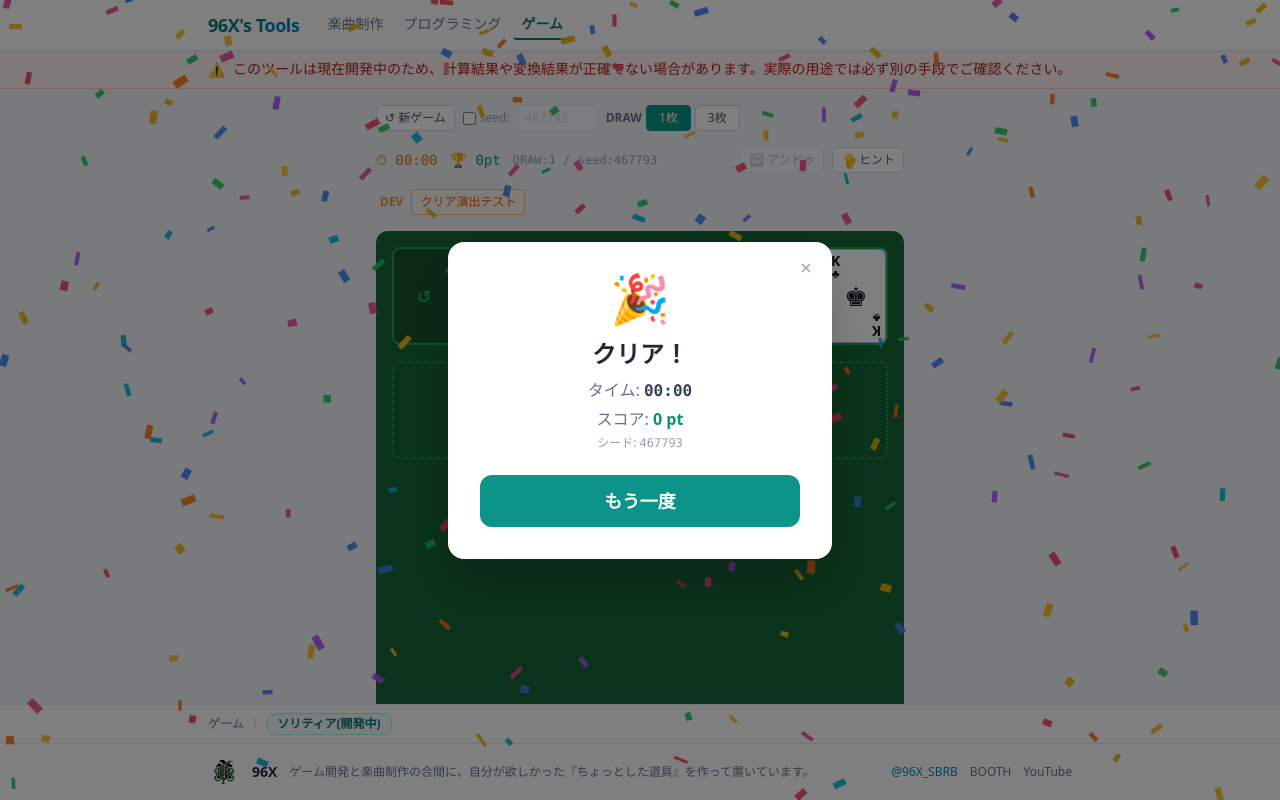
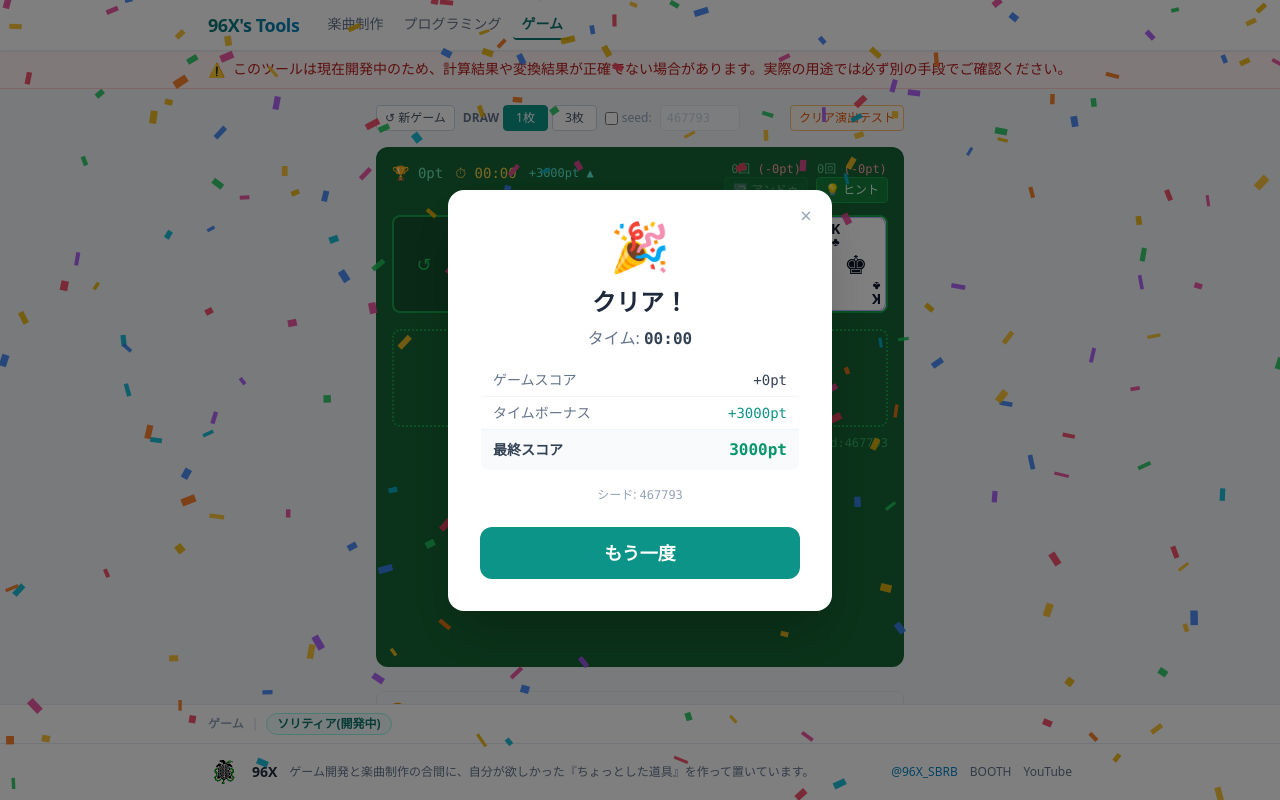
Before and after one commit to kuroto-96X/Utilities-Svelte, a SvelteKit app: page /game/solitaire in a window 1280 px wide. Both pictures are taken after a click on the button "クリア演出テスト". Built offline with nearby package versions, Linux system fonts and the light colour scheme.

Commit message:
feat: ソリティアの修正
・得点計算法、表示方法の修正

```diff
--- a/src/lib/game/solitaire/engine.ts
+++ b/src/lib/game/solitaire/engine.ts
@@ -65,10 +65,12 @@ export function dealInitial(drawMode: 1 | 3, seed?: number): GameState {
 export function drawFromStock(state: GameState): GameState {
   const snap = snapshot(state)
   if (state.stock.length === 0) {
+    const recyclePenalty = state.drawMode === 3 ? 50 : 100
     return {
       ...state,
       stock: [...state.waste].reverse().map(c => ({ ...c, faceUp: false })),
       waste: [],
+      score: Math.max(0, state.score - recyclePenalty),
       history: [...state.history, snap],
     }
   }
@@ -125,21 +127,19 @@ export function moveCards(state: GameState, move: Move): GameState {
     col.splice(col.length - count, count)
     if (col.length > 0 && !col[col.length - 1].faceUp) {
       col[col.length - 1] = { ...col[col.length - 1], faceUp: true }
-      scoreAdd += 5 // めくりボーナス
     }
     newTableau[from.index] = col
   } else {
     newFoundation[from.index] = state.foundation[from.index].slice(0, -1)
-    scoreAdd -= 15 // foundation→tableau ペナルティ
+    scoreAdd -= 50 // foundation→tableau ペナルティ
   }
 
   // 移動先を更新
   if (to.pile === 'foundation') {
     newFoundation[to.index] = [...newFoundation[to.index], ...movingCards]
-    scoreAdd += 10 // →foundation +10
+    scoreAdd += 100 // →foundation +100
   } else {
     newTableau[to.index] = [...newTableau[to.index], ...movingCards]
-    if (from.pile === 'waste') scoreAdd += 5 // waste→tableau +5
   }
 
   return {
@@ -157,7 +157,6 @@ export function undo(state: GameState): GameState {
   const prev = state.history[state.history.length - 1]
   return {
     ...prev,
-    score: Math.max(0, prev.score - 10),
     history: state.history.slice(0, -1),
   }
 }
--- a/src/routes/game/solitaire/+page.svelte
+++ b/src/routes/game/solitaire/+page.svelte
@@ -56,8 +56,10 @@
   // ---- 状態 ----
   // loadSavedGame / loadSavedSettings / loadTop10 は関数宣言のためホイスト済み
   const _sg = loadSavedGame()
-  const _init: GameState = (_sg && !isVictory(_sg)) ? _sg : dealInitial(1)
+  const _init: GameState = (_sg && !isVictory(_sg.state)) ? _sg.state : dealInitial(1)
   const _sets = loadSavedSettings(_init.seed, _init.drawMode)
+  const _initUndo = (_sg && !isVictory(_sg.state)) ? (_sg.undoCount ?? 0) : 0
+  const _initHint = (_sg && !isVictory(_sg.state)) ? (_sg.hintCount ?? 0) : 0
 
   let state = $state<GameState>(_init)
   let seedInput = $state(_sets.seedInput)
@@ -81,10 +83,20 @@
   let confettiCanvas: HTMLCanvasElement | null = null
   let timerPulseId = $state(0)
   let timerPulseType = $state<'small' | 'large'>('small')
+  let prevWasteFan = $state<Card[]>([])
+  let undoCount = $state(_initUndo)
+  let hintCount = $state(_initHint)
+  interface ClearBreakdown {
+    baseScore: number; timeBonus: number
+    undoCount: number; undoPenalty: number
+    hintCount: number; hintPenalty: number
+    subtotal: number; draw3Mult: number; finalScore: number
+  }
+  let clearBreakdown = $state<ClearBreakdown | null>(null)
 
   // ---- LocalStorage自動保存 ----
   $effect(() => {
-    try { localStorage.setItem('solitaire-game', JSON.stringify({ state: { ...state, history: [] } })) } catch {}
+    try { localStorage.setItem('solitaire-game', JSON.stringify({ state: { ...state, history: [] }, undoCount, hintCount })) } catch {}
   })
   $effect(() => {
     try { localStorage.setItem('solitaire-settings', JSON.stringify({ useSeed, seedInput, pendingMode })) } catch {}
@@ -145,7 +157,9 @@
 
       if (isVictory(state)) {
         stopTimer()
-        clearRank = saveToTop10(state.score, state.elapsed, state.drawMode, state.seed)
+        const bd = computeClearBreakdown()
+        clearBreakdown = bd
+        clearRank = saveToTop10(bd.finalScore, state.elapsed, state.drawMode, state.seed)
         showVictory = true
         launchConfetti()
         autoCompleting = false
@@ -167,6 +181,7 @@
     flyCard = null
     floatScores = []
     glowEffects = []
+    undoCount = 0; hintCount = 0; clearBreakdown = null
   }
 
   function ensureStarted() {
@@ -209,6 +224,7 @@
     if (state.stock.length > 0) {
       const card = { ...state.stock[state.stock.length - 1], faceUp: true }
       const fromRect = (e.currentTarget as Element).getBoundingClientRect()
+      prevWasteFan = state.waste.slice(-3)
       state = drawFromStock(state)
       selected = null
       await tick()
@@ -303,30 +319,33 @@
   }
 
   function handleHint() {
+    hintCount += 1
     if (showHints && hints.length > 0) {
       hintIndex = (hintIndex + 1) % hints.length
       return
     }
     const h = getHints(state)
-    if (h.length === 0) return
+    if (h.length === 0) { hintCount -= 1; return }
     hints = h
     showHints = true
     hintIndex = 0
   }
 
   function handleUndo() {
+    if (state.history.length === 0) return
+    undoCount += 1
     state = undo(state)
     selected = null; showHints = false
   }
 
-  function loadSavedGame(): GameState | null {
+  function loadSavedGame(): { state: GameState; undoCount: number; hintCount: number } | null {
     try {
       const saved = localStorage.getItem('solitaire-game')
       if (!saved) return null
-      const parsed = JSON.parse(saved) as { state?: GameState }
+      const parsed = JSON.parse(saved) as { state?: GameState; undoCount?: number; hintCount?: number }
       const s = parsed?.state
       if (!s) return null
-      return { ...s, history: [] }
+      return { state: { ...s, history: [] }, undoCount: parsed.undoCount ?? 0, hintCount: parsed.hintCount ?? 0 }
     } catch {
       return null
     }
@@ -495,10 +514,27 @@
     requestAnimationFrame(renderFrame)
   }
 
+  function computeClearBreakdown(): ClearBreakdown {
+    const timeBonus = Math.max(0, 3000 - state.elapsed * 10)
+    const uPenalty = undoCount * 50
+    const hPenalty = hintCount * 20
+    const subtotal = Math.max(0, state.score + timeBonus - uPenalty - hPenalty)
+    const draw3Mult = state.drawMode === 3 ? 1.5 : 1
+    return {
+      baseScore: state.score, timeBonus,
+      undoCount, undoPenalty: uPenalty,
+      hintCount, hintPenalty: hPenalty,
+      subtotal, draw3Mult,
+      finalScore: Math.floor(subtotal * draw3Mult),
+    }
+  }
+
   function checkAfterMove() {
     if (isVictory(state)) {
       stopTimer()
-      clearRank = saveToTop10(state.score, state.elapsed, state.drawMode, state.seed)
+      const bd = computeClearBreakdown()
+      clearBreakdown = bd
+      clearRank = saveToTop10(bd.finalScore, state.elapsed, state.drawMode, state.seed)
       showVictory = true
       launchConfetti()
       return
@@ -513,6 +549,8 @@
       Array.from({ length: 13 }, (_, i) => ({ suit, rank: (i + 1) as Card['rank'], faceUp: true }))
     )
     state = { ...state, foundation, tableau: [[], [], [], [], [], [], []], stock: [], waste: [], history: [] }
+    const bd = computeClearBreakdown()
+    clearBreakdown = bd
     clearRank = 0
     showVictory = true
     launchConfetti()
@@ -726,12 +764,27 @@
 
 <div class="max-w-[560px] mx-auto px-4 py-4 flex flex-col gap-4">
 
-  <!-- 設定行 -->
+  <!-- 行1: 設定行 -->
   <div class="flex items-center gap-2 flex-wrap">
     <button onclick={() => newGame()}
       class="px-2 py-1 text-xs rounded border border-slate-300 bg-white text-slate-600 hover:bg-slate-50">
       ↺ 新ゲーム
     </button>
+    <div class="flex items-center gap-1">
+      <span class="text-xs font-bold text-slate-500">DRAW</span>
+      {#each [1, 3] as mode (mode)}
+        <button
+          onclick={() => { pendingMode = mode as 1 | 3 }}
+          class="px-3 py-1 text-xs rounded border transition-colors"
+          class:bg-teal-600={pendingMode === mode}
+          class:text-white={pendingMode === mode}
+          class:border-teal-600={pendingMode === mode}
+          class:bg-white={pendingMode !== mode}
+          class:text-slate-600={pendingMode !== mode}
+          class:border-slate-300={pendingMode !== mode}
+        >{mode}枚</button>
+      {/each}
+    </div>
     <label class="flex items-center gap-1 cursor-pointer select-none">
       <input type="checkbox" bind:checked={useSeed} class="cursor-pointer" />
       <span class="text-xs text-slate-400">seed:</span>
@@ -750,56 +803,47 @@
       class:text-slate-300={!useSeed}
       class:bg-slate-50={!useSeed}
     />
-    <div class="flex items-center gap-1">
-      <span class="text-xs font-bold text-slate-500">DRAW</span>
-      {#each [1, 3] as mode (mode)}
+    {#if import.meta.env.DEV}
       <button
-          onclick={() => { pendingMode = mode as 1 | 3 }}
-          class="px-3 py-1 text-xs rounded border transition-colors"
-          class:bg-teal-600={pendingMode === mode}
-          class:text-white={pendingMode === mode}
-          class:border-teal-600={pendingMode === mode}
-          class:bg-white={pendingMode !== mode}
-          class:text-slate-600={pendingMode !== mode}
-          class:border-slate-300={pendingMode !== mode}
-        >{mode}枚</button>
-      {/each}
-    </div>
+        onclick={debugTriggerClear}
+        class="ml-auto px-2 py-1 text-xs rounded border border-orange-300 bg-orange-50 text-orange-600 hover:bg-orange-100 transition-colors"
+      >クリア演出テスト</button>
+    {/if}
   </div>
 
-  <!-- ゲーム情報行 -->
-  <div class="flex items-center gap-3 flex-wrap">
-    {#key timerPulseId}<span class="text-sm text-amber-600 font-mono"
+  <!-- ゲームエリア -->
+  <div class="bg-green-800 rounded-xl p-4 select-none" style="min-height: 520px;"
+    class:pointer-events-none={isVictory(state)}>
+
+    <!-- スコア・ボタン行 -->
+    <div class="flex items-start justify-between mb-3">
+      <!-- 左: 得点・タイマー・タイムボーナス -->
+      <div class="flex items-center gap-3">
+        {#key state.score}<span class="text-sm text-emerald-300 font-mono score-bounce">🏆 {state.score}pt</span>{/key}
+        {#key timerPulseId}<span class="text-sm text-amber-300 font-mono"
           class:timer-small={timerPulseId > 0 && timerPulseType === 'small'}
           class:timer-large={timerPulseId > 0 && timerPulseType === 'large'}
         >⏱ {formatTime(state.elapsed)}</span>{/key}
-    {#key state.score}<span class="text-sm text-emerald-600 font-mono score-bounce">🏆 {state.score}pt</span>{/key}
-    <span class="text-xs text-slate-400 font-mono">DRAW:{state.drawMode} / seed:{state.seed}</span>
-    <div class="ml-auto flex items-center gap-2">
+        <span class="text-xs text-teal-300 font-mono">+{Math.max(0, 3000 - state.elapsed * 10)}pt ▲</span>
+      </div>
+      <!-- 右: アンドゥ・ヒント（各ボタンの上に回数表示） -->
+      <div class="flex items-end gap-2">
+        <div class="flex flex-col items-center gap-0.5">
+          <span class="text-xs text-green-300/70 font-mono leading-none">{undoCount}回 <span class="text-red-300">(-{undoCount * 50}pt)</span></span>
           <button onclick={handleUndo} disabled={state.history.length === 0}
-        class="px-2 py-1 text-xs rounded border border-slate-300 bg-white text-slate-600 disabled:opacity-40 hover:bg-slate-50">
+            class="px-2 py-1 text-xs rounded border border-green-600 bg-green-700 text-green-100 disabled:opacity-40 hover:bg-green-600 transition-colors">
             ↩ アンドゥ
           </button>
+        </div>
+        <div class="flex flex-col items-center gap-0.5">
+          <span class="text-xs text-green-300/70 font-mono leading-none">{hintCount}回 <span class="text-red-300">(-{hintCount * 20}pt)</span></span>
           <button onclick={handleHint}
-        class="px-2 py-1 text-xs rounded border border-slate-300 bg-white text-slate-600 hover:bg-slate-50">
+            class="px-2 py-1 text-xs rounded border border-green-600 bg-green-700 text-green-100 hover:bg-green-600 transition-colors">
             💡 ヒント
           </button>
         </div>
       </div>
-
-  {#if import.meta.env.DEV}
-    <div class="flex items-center gap-2 px-1">
-      <span class="text-xs font-bold text-orange-400">DEV</span>
-      <button
-        onclick={debugTriggerClear}
-        class="px-2 py-1 text-xs rounded border border-orange-300 bg-orange-50 text-orange-600 hover:bg-orange-100 transition-colors"
-      >クリア演出テスト</button>
     </div>
-  {/if}
-
-  <!-- ゲームエリア -->
-  <div class="bg-green-800 rounded-xl p-4 select-none" style="min-height: 520px;"
-    class:pointer-events-none={isVictory(state)}>
 
     <!-- 上段: 山札・捨て札・組札 -->
     <div class="flex gap-2 mb-4">
@@ -822,8 +866,7 @@
 
       <!-- 捨て札 -->
       {#if state.drawMode === 3}
-        {@const _base = flyingToWaste() ? state.waste.slice(0, -1) : state.waste}
-        {@const _fan = _base.slice(-3)}
+        {@const _fan = flyingToWaste() ? prevWasteFan : state.waste.slice(-3)}
         <div class="relative h-[98px] flex-shrink-0" style="width:64px; overflow:visible;">
           {#if _fan.length === 0}
             <div class="absolute w-16 inset-y-0 rounded-lg border-2 border-green-600 bg-green-900"></div>
@@ -927,6 +970,7 @@
           {/if}
         </button>
       {/each}
+
     </div>
 
     <!-- タブロー 7列 -->
@@ -976,6 +1020,11 @@
           {/each}
         </div>
       {/each}
+    </div>
+
+    <!-- DRAW・SEED表示（右下） -->
+    <div class="flex justify-end mt-2">
+      <span class="text-xs text-green-400/60 font-mono">DRAW:{state.drawMode} / seed:{state.seed}</span>
     </div>
   </div>
 
@@ -1072,8 +1121,46 @@
         {#if clearRank > 0}
           <p class="text-amber-500 font-bold text-lg mb-2">🏆 {clearRank}位入り！</p>
         {/if}
-        <p class="text-slate-500 mb-1">タイム: <span class="font-mono font-bold text-slate-700">{formatTime(state.elapsed)}</span></p>
-        <p class="text-slate-500 mb-1">スコア: <span class="font-bold text-emerald-600">{state.score} pt</span></p>
+        <p class="text-slate-500 mb-3">タイム: <span class="font-mono font-bold text-slate-700">{formatTime(state.elapsed)}</span></p>
+
+        {#if clearBreakdown}
+          {@const bd = clearBreakdown}
+          <table class="w-full text-sm mb-4 border border-slate-200 rounded-lg overflow-hidden">
+            <tbody>
+              <tr class="border-b border-slate-100">
+                <td class="px-3 py-1.5 text-left text-slate-500">ゲームスコア</td>
+                <td class="px-3 py-1.5 text-right font-mono text-slate-700">+{bd.baseScore}pt</td>
+              </tr>
+              <tr class="border-b border-slate-100">
+                <td class="px-3 py-1.5 text-left text-slate-500">タイムボーナス</td>
+                <td class="px-3 py-1.5 text-right font-mono text-teal-600">+{bd.timeBonus}pt</td>
+              </tr>
+              {#if bd.undoCount > 0}
+                <tr class="border-b border-slate-100">
+                  <td class="px-3 py-1.5 text-left text-slate-500">↩ アンドゥ {bd.undoCount}回</td>
+                  <td class="px-3 py-1.5 text-right font-mono text-red-400">-{bd.undoPenalty}pt</td>
+                </tr>
+              {/if}
+              {#if bd.hintCount > 0}
+                <tr class="border-b border-slate-100">
+                  <td class="px-3 py-1.5 text-left text-slate-500">💡 ヒント {bd.hintCount}回</td>
+                  <td class="px-3 py-1.5 text-right font-mono text-red-400">-{bd.hintPenalty}pt</td>
+                </tr>
+              {/if}
+              {#if bd.draw3Mult > 1}
+                <tr class="border-b border-slate-100">
+                  <td class="px-3 py-1.5 text-left text-slate-500">DRAW3ボーナス</td>
+                  <td class="px-3 py-1.5 text-right font-mono text-purple-500">×{bd.draw3Mult}</td>
+                </tr>
+              {/if}
+              <tr class="bg-slate-50">
+                <td class="px-3 py-2 text-left font-bold text-slate-700">最終スコア</td>
+                <td class="px-3 py-2 text-right font-mono font-bold text-emerald-600 text-base">{bd.finalScore}pt</td>
+              </tr>
+            </tbody>
+          </table>
+        {/if}
+
         <p class="text-slate-400 text-xs mb-6">シード: <span class="font-mono">{state.seed}</span></p>
         <button
           onclick={() => newGame()}
```
Lines whose indentation alone changed are shown as unchanged.
